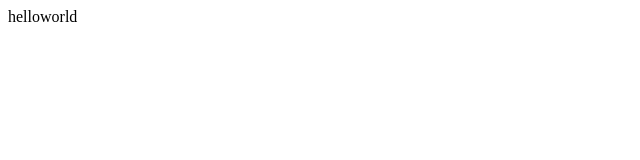
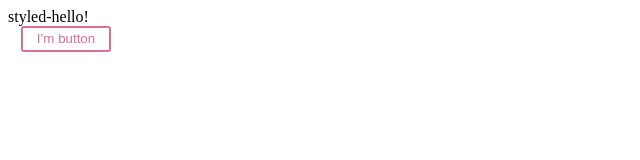
Before and after one commit to stst5821/next_firstapp, a Next.js app: page / in a window 1280 px wide. Shown: the top 160 px of the page, without its empty margins (0-640 px from the left). Built offline with nearby package versions, Linux system fonts and the light colour scheme.

Commit message:
styled-component追加

```diff
--- a/package.json
+++ b/package.json
@@ -12,7 +12,8 @@
   "dependencies": {
     "next": "10.1.2",
     "react": "17.0.2",
-    "react-dom": "17.0.2"
+    "react-dom": "17.0.2",
+    "styled-components": "^5.2.3"
   },
   "devDependencies": {
     "@babel/core": "^7.13.14",
--- a/src/pages/_app.tsx
+++ b/src/pages/_app.tsx
@@ -1,5 +1,7 @@
 import 'tailwindcss/tailwind.css'
 
+// Nextではページの初期化にAppコンポーネントを使用しています。このコンポーネントをオーバーライドして、ページの初期化をコントロールすることができる。
+// デフォルトのAppをオーバーライドするには、以下のように./pages/_app.jsを作成します。
 function MyApp({ Component, pageProps }) {
   return <Component {...pageProps} />
 }
--- a/src/pages/index.tsx
+++ b/src/pages/index.tsx
@@ -1,5 +1,31 @@
 import Head from 'next/head'
+import styled from 'styled-components'
 
-export default function Home() {
-  return <div className="text-red-500 text-lg">helloworld</div>
+const Button = styled.button`
+  background: transparent;
+  border-radius: 3px;
+  border: 2px solid palevioletred;
+  color: palevioletred;
+  margin: 0 1em;
+  padding: 0.25em 1em;
+`
+
+const Tr500 = styled.div`
+  text-red-500;
+`
+function Home() {
+  return (
+  <div>
+    {/* Nextの普通の書き方 */}
+    {/* <div className = “text-red-500”>helloworld</div> */}
+
+    {/* styled-componentsの書き方 */}
+    {/* twinmacro入れてないので、まだstyleは適用されない。*/}
+    <Tr500>styled-hello!</Tr500>
+
+    <Button>I’m button</Button>
+  </div>
+  )
 }
+
+export default Home
```
Also changed, not shown: 1 other file (tests, documents, lock files or other folders).
